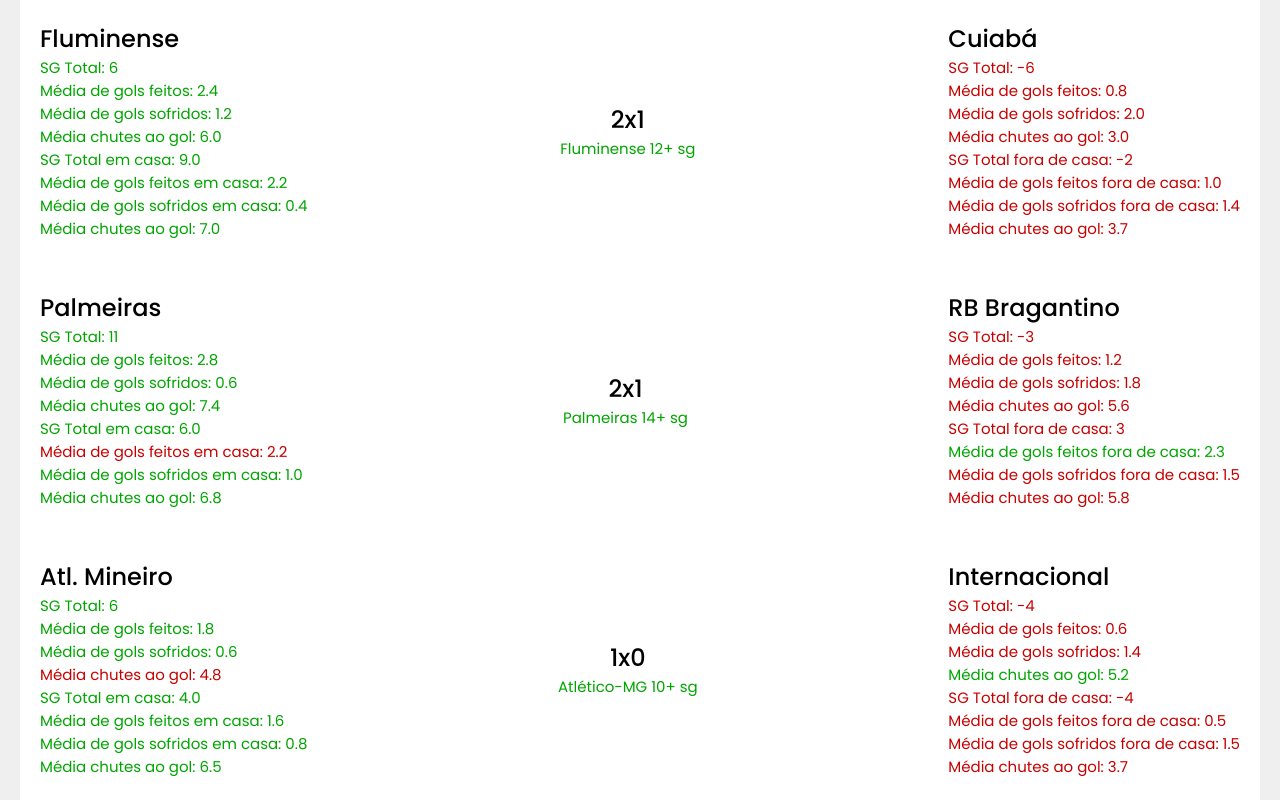
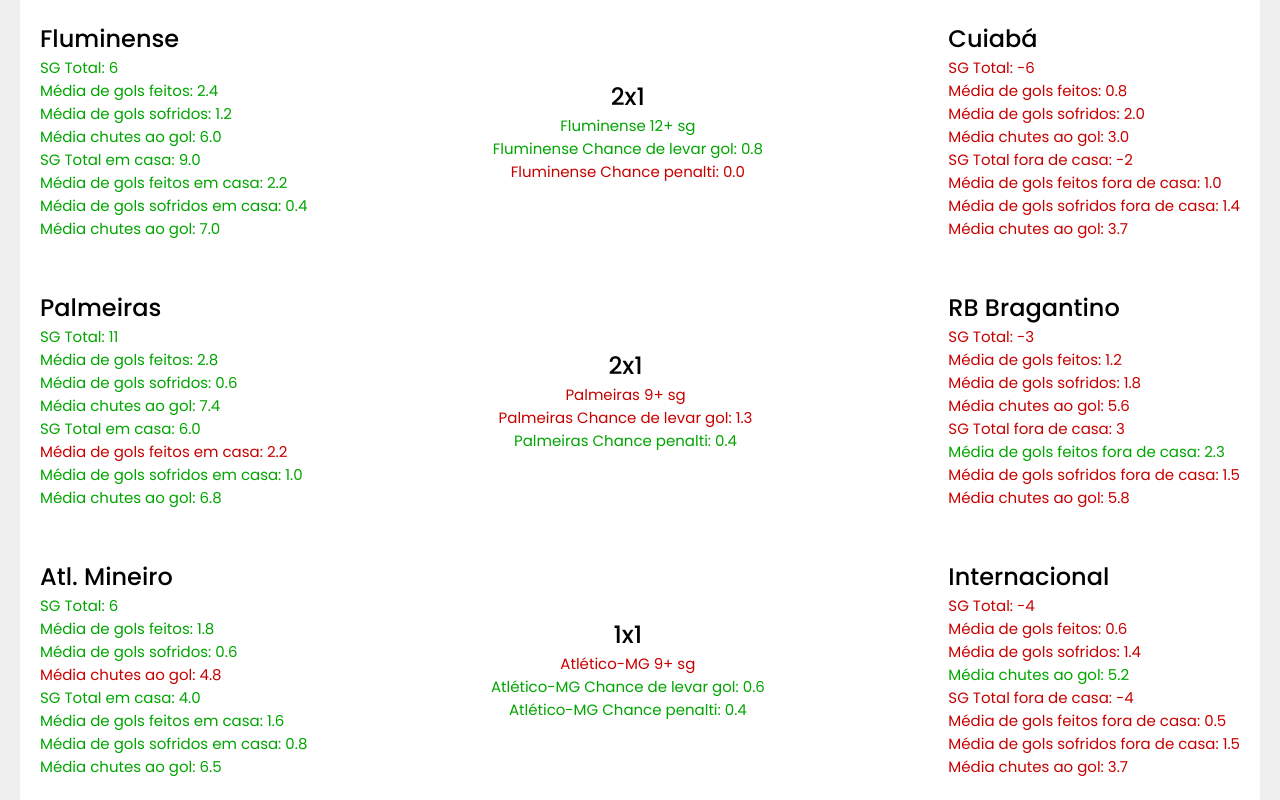
Before and after one commit to lulucasalves/soccer-front, a Next.js app: page / in a window 1280 px wide. Shown: the part 1840-2640 px from the top of the page. Built offline with nearby package versions, Linux system fonts and the light colour scheme.

Commit message:
refactor: update analitycs matches

```diff
--- a/src/components/Matches/index.tsx
+++ b/src/components/Matches/index.tsx
@@ -1,3 +1,4 @@
+import { useEffect, useState } from "react";
 import { useSelector } from "react-redux";
 import * as data from "~/data/games.json";
 import { getMatchs } from "~/features/getMatchs";
@@ -7,6 +8,7 @@
 export function Matches() {
   const { times, proximos_jogos } = data;
   const { numberGames } = useSelector((auth: IRootState) => auth.filters);
+  const [classification, setClassification] = useState(0);
 
   return (
     <div className="teams">
@@ -35,7 +37,8 @@
             mediaGolsFeitosC,
             mediaGolsSofridosC,
             mediaChutesC,
-          } = returnAllStats(teamsfiltered[0], 5);
+            penaltisNumeros,
+          } = returnAllStats(teamsfiltered[0], numberGames);
 
           const {
             sgTotal: sgTotal2,
@@ -46,26 +49,50 @@
             mediaGolsFeitosF: mediaGolsFeitosF2,
             mediaGolsSofridosF: mediaGolsSofridosF2,
             mediaChutesF: mediaChutesF2,
-          } = returnAllStats(teamsfiltered2[0], 5);
-
-          const generalResultC =
-            (mediaGolsFeitos + mediaGolsSofridos2) / 2 - 0.1;
-
-          const generalResultF =
-            (mediaGolsSofridos + mediaGolsFeitos2) / 2 - 0.1;
+            penaltisNumeros: penaltisNumeros2,
+          } = returnAllStats(teamsfiltered2[0], numberGames);
 
           const resultC =
-            ((mediaGolsFeitosC + mediaGolsSofridosF2) / 2 + generalResultC) /
-              2 -
-            0.1;
-          const resultF =
-            ((mediaGolsSofridosC + mediaGolsFeitosF2) / 2 + generalResultF) /
-              2 -
+            (mediaGolsFeitos +
+              mediaGolsSofridos2 +
+              mediaGolsFeitosC +
+              mediaGolsSofridosF2) /
+              4 -
             0.1;
 
-          const sgTeam = sgTotal >= sgTotal2 ? teams.casa : teams.fora;
-          const sgDiff =
-            sgTotal >= sgTotal2 ? sgTotal - sgTotal2 : sgTotal2 - sgTotal;
+          const resultF =
+            (mediaGolsFeitos2 +
+              mediaGolsSofridos +
+              mediaGolsFeitosF2 +
+              mediaGolsSofridosC) /
+              4 -
+            0.1;
+
+          const sgcasav = (sgTotal + sgTotalC - sgTotal2 - sgTotalF2) / 2;
+          const sgforav = (sgTotal2 + sgTotalF2 - sgTotal - sgTotalC) / 2;
+
+          const sgDiff = sgcasav >= sgforav ? sgcasav : sgforav;
+
+          const goalChancev =
+            (mediaGolsSofridos +
+              mediaGolsFeitos2 +
+              mediaGolsFeitosF2 +
+              mediaGolsSofridosC) /
+            4;
+          const goalChancev2 =
+            (mediaGolsSofridos2 +
+              mediaGolsFeitos +
+              mediaGolsFeitosC +
+              mediaGolsFeitosF2) /
+            4;
+
+          const goalDiff =
+            goalChancev <= goalChancev2 ? goalChancev : goalChancev2;
+
+          const penaltyDiff =
+            penaltisNumeros >= penaltisNumeros2
+              ? penaltisNumeros
+              : penaltisNumeros2;
 
           return (
             <div key={key} className="cards">
@@ -148,8 +175,19 @@
                 <h2>
                   {Math.round(resultC)}x{Math.round(resultF)}
                 </h2>
-                <p className={sgDiff >= 10 ? "positive" : "negative"}>
-                  {sgTeam} {sgDiff}+ sg
+                <p className={sgDiff >= 9.5 ? "positive" : "negative"}>
+                  {sgcasav >= sgforav ? teams.casa : teams.fora}{" "}
+                  {Math.round(sgDiff)}+ sg
+                </p>
+                <p className={goalDiff < 1 ? "positive" : "negative"}>
+                  {goalChancev <= goalChancev2 ? teams.casa : teams.fora} Chance
+                  de levar gol: {goalDiff.toFixed(1)}
+                </p>
+                <p className={penaltyDiff >= 0.4 ? "positive" : "negative"}>
+                  {penaltisNumeros >= penaltisNumeros2
+                    ? teams.casa
+                    : teams.fora}{" "}
+                  Chance penalti: {penaltyDiff.toFixed(1)}
                 </p>
               </div>
               <div className="card">
```
